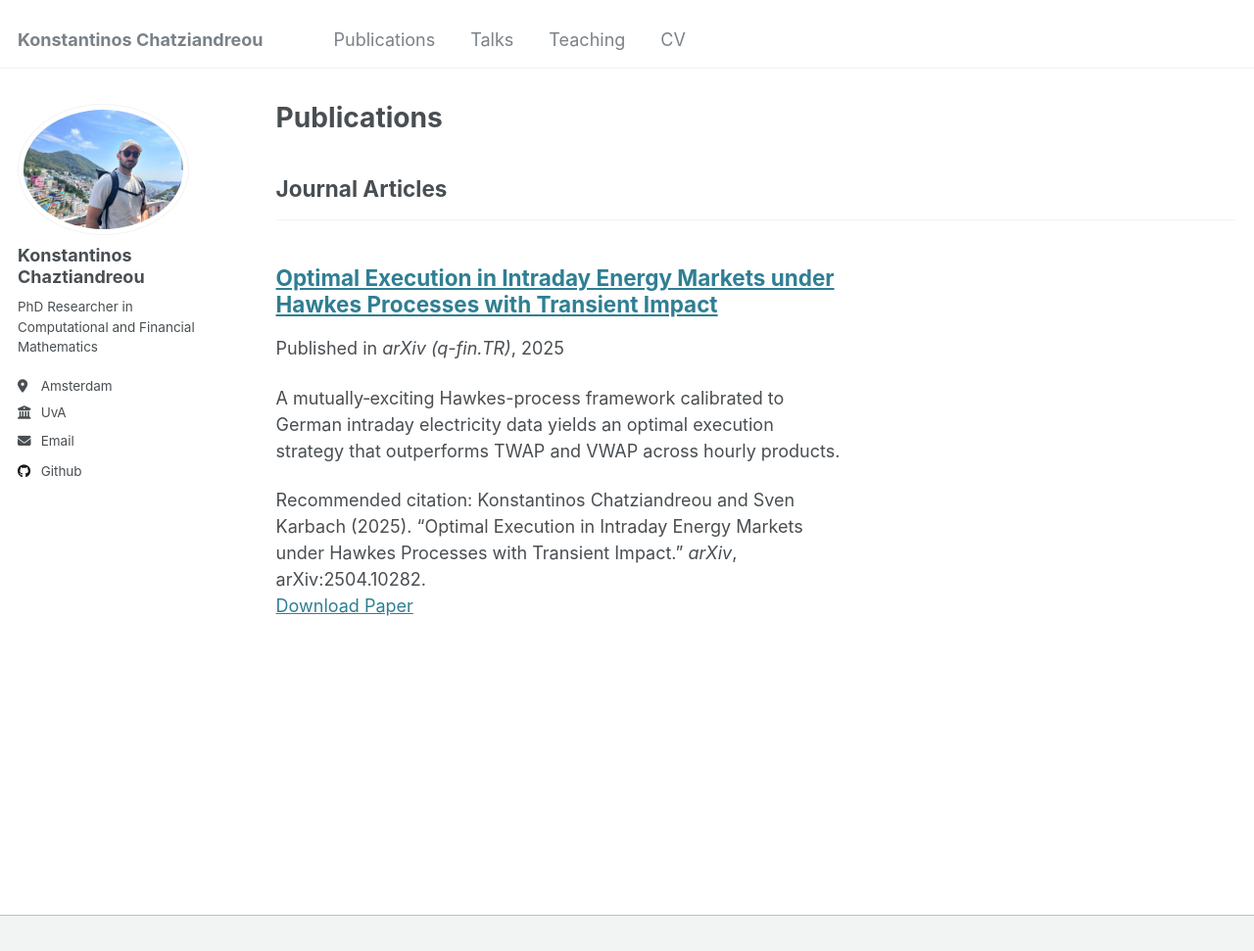
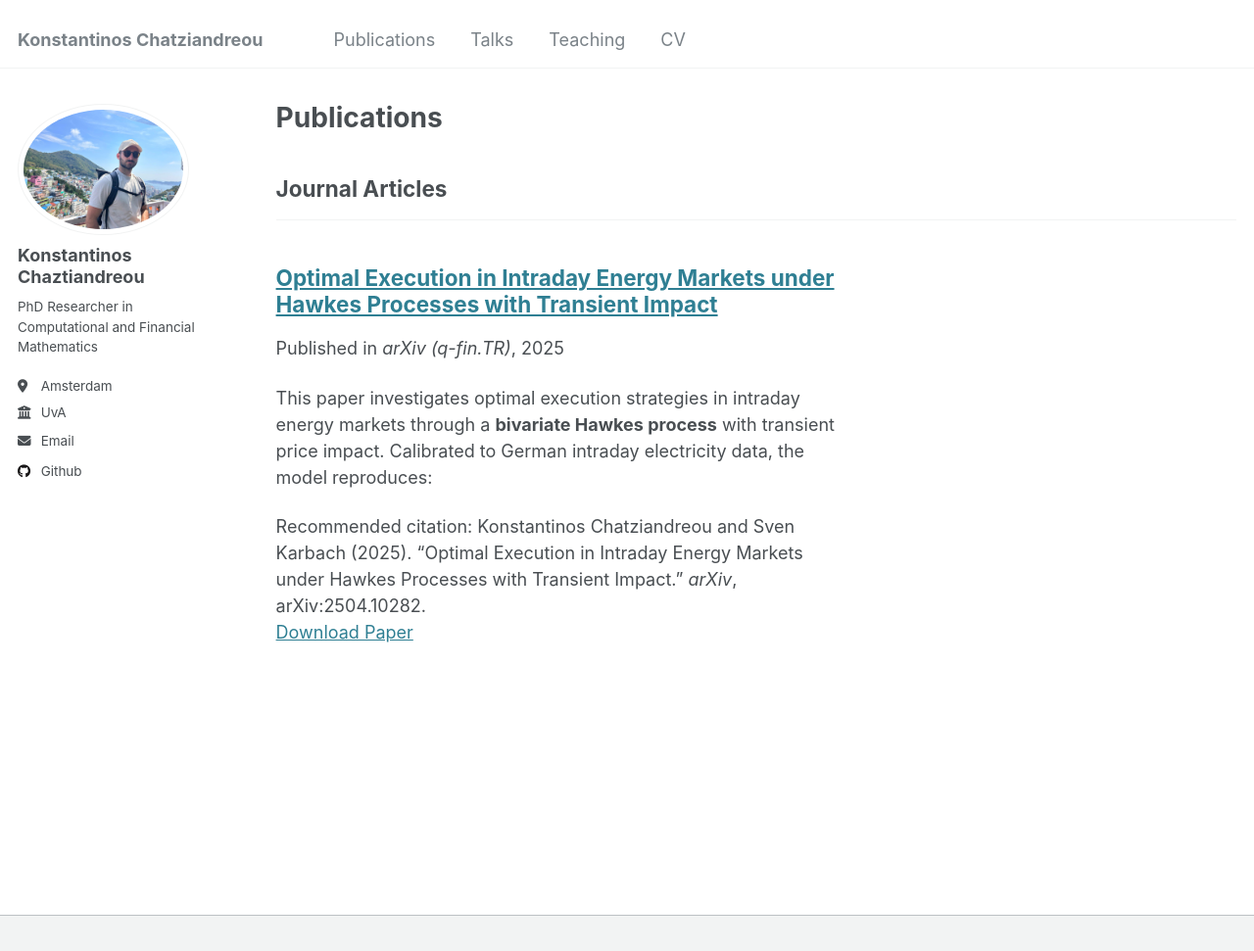
Before and after one commit to kkostashatz/kkostashatz.github.io, a Jekyll site: the page built from _pages/publications.html, in a window 1280 px wide and 971 px high. Shown: the whole window at 98% size. Built offline with Jekyll 4.4.1, drawn with Linux system fonts in a browser that asks for light colours.

Commit message:
new staff

```diff
--- a/_publications/2009-10-01-paper-title-number-1.md
+++ b/_publications/2009-10-01-paper-title-number-1.md
@@ -3,7 +3,6 @@ title: "Optimal Execution in Intraday Energy Markets under Hawkes Processes with
 collection: publications
 category: manuscripts
 permalink: /publication/2025-04-14-optimal-execution-hawkes
-excerpt: "A mutually‐exciting Hawkes-process framework calibrated to German intraday electricity data yields an optimal execution strategy that outperforms TWAP and VWAP across hourly products."
 date: 2025-04-14
 venue: "arXiv (q-fin.TR)"
 paperurl: "https://arxiv.org/abs/2504.10282"
```
